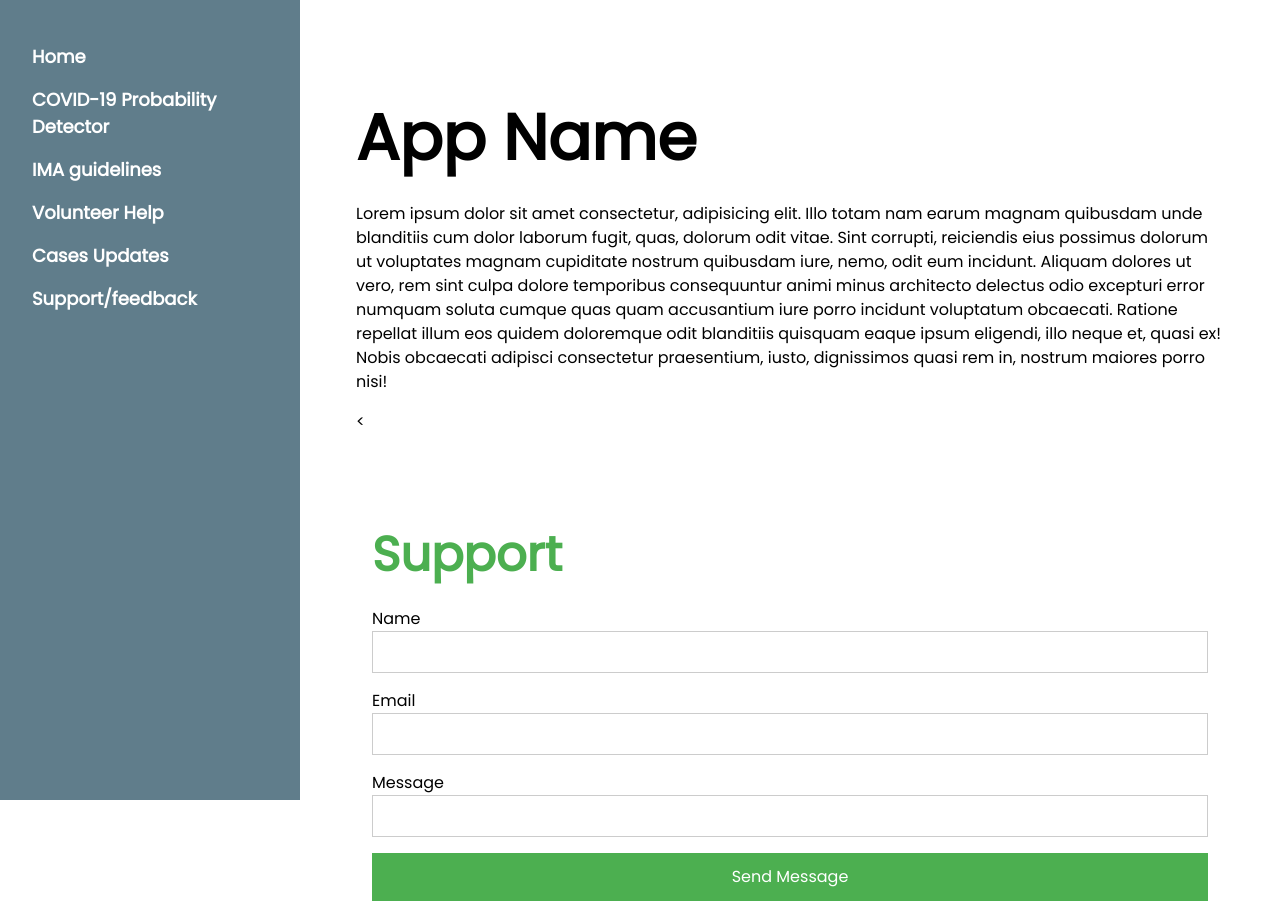
After one commit to Ayushparikh-code/HackCovid, a Flask app: template templates/home.html in a window 1280 px wide. The commit adds this page. Run offline with Flask 2, Linux system fonts and the light colour scheme; the template is opened without the code that fills it, so the values that code supplies are empty; parts of the project's set-up code (start-up, migrations or seed data) failed here and were passed over.

Commit message:
added homepage layout

```diff
--- /dev/null
+++ b/templates/home.html
@@ -0,0 +1,141 @@
+<!DOCTYPE html>
+<html lang="en">
+<title>HackCovid</title>
+<meta charset="UTF-8">
+<meta name="viewport" content="width=device-width, initial-scale=1">
+<link rel="stylesheet" href="https://www.w3schools.com/w3css/4/w3.css">
+<link rel="stylesheet" href="https://fonts.googleapis.com/css?family=Poppins">
+<style>
+    body,
+    h1,
+    h2,
+    h3,
+    h4,
+    h5 {
+        font-family: "Poppins", sans-serif
+    }
+
+    body {
+        font-size: 16px;
+    }
+
+    .w3-half img {
+        margin-bottom: -6px;
+        margin-top: 16px;
+        opacity: 0.8;
+        cursor: pointer
+    }
+
+    .w3-half img:hover {
+        opacity: 1
+    }
+</style>
+
+<body>
+
+    <!-- Sidebar/menu -->
+    <nav class="w3-sidebar w3-blue-gray w3-collapse w3-top w3-large w3-padding"
+        style="z-index:3;width:300px;font-weight:bold;" id="mySidebar"><br>
+        <a href="javascript:void(0)" onclick="w3_close()" class="w3-button w3-hide-large w3-display-topleft"
+            style="width:100%;font-size:22px">Close Menu</a>
+
+        <div class="w3-bar-block">
+            <a href="#" onclick="w3_close()" class="w3-bar-item w3-button w3-hover-green">Home</a>
+            <a href="index.html" onclick="w3_close()" class="w3-bar-item w3-button w3-hover-green">COVID-19 Probability
+                Detector</a>
+            <a href="#ima" onclick="w3_close()" class="w3-bar-item w3-button w3-hover-green">IMA guidelines</a>
+            <a href="#help" onclick="w3_close()" class="w3-bar-item w3-button w3-hover-green">Volunteer Help</a>
+            <a href="#cases updates" onclick="w3_close()" class="w3-bar-item w3-button w3-hover-green">Cases Updates</a>
+            <a href="#support" onclick="w3_close()" class="w3-bar-item w3-button w3-hover-green">Support/feedback</a>
+        </div>
+    </nav>
+
+    <!-- Top menu on small screens -->
+    <header class="w3-container w3-top w3-hide-large w3-red w3-xlarge w3-padding">
+        <a href="javascript:void(0)" class="w3-button w3-red w3-margin-right" onclick="w3_open()">☰</a>
+        <span>Login</span>
+    </header>
+
+    <!-- Overlay effect when opening sidebar on small screens -->
+    <div class="w3-overlay w3-hide-large" onclick="w3_close()" style="cursor:pointer" title="close side menu"
+        id="myOverlay"></div>
+
+    <!-- !PAGE CONTENT! -->
+    <div class="w3-main" style="margin-left:340px;margin-right:40px">
+
+        <!-- Header -->
+        <div class="w3-container" style="margin-top:80px" id="showcase">
+            <h1 class="w3-jumbo"><b>App Name</b></h1>
+
+
+
+            <div>
+                <p>
+
+                    Lorem ipsum dolor sit amet consectetur, adipisicing elit. Illo totam nam earum magnam quibusdam unde
+                    blanditiis cum dolor laborum fugit, quas, dolorum odit vitae. Sint corrupti, reiciendis eius
+                    possimus dolorum ut voluptates magnam cupiditate nostrum quibusdam iure, nemo, odit eum incidunt.
+                    Aliquam dolores ut vero, rem sint culpa dolore temporibus consequuntur animi minus architecto
+                    delectus odio excepturi error numquam soluta cumque quas quam accusantium iure porro incidunt
+                    voluptatum obcaecati. Ratione repellat illum eos quidem doloremque odit blanditiis quisquam eaque
+                    ipsum eligendi, illo neque et, quasi ex! Nobis obcaecati adipisci consectetur praesentium, iusto,
+                    dignissimos quasi rem in, nostrum maiores porro nisi!
+                </p>
+
+
+            </div>
+
+<
+
+            <!-- Contact -->
+            <div class="w3-container" id="contact" style="margin-top:75px">
+                <h1 class="w3-xxxlarge w3-text-green"><b>Support</b></h1>
+
+
+                <form action="/action_page.php" target="_blank">
+                    <div class="w3-section">
+                        <label>Name</label>
+                        <input class="w3-input w3-border" type="text" name="Name" required>
+                    </div>
+                    <div class="w3-section">
+                        <label>Email</label>
+                        <input class="w3-input w3-border" type="text" name="Email" required>
+                    </div>
+                    <div class="w3-section">
+                        <label>Message</label>
+                        <input class="w3-input w3-border" type="text" name="Message" required>
+                    </div>
+                    <button type="submit" class="w3-button w3-block w3-padding-large w3-green w3-margin-bottom">Send
+                        Message</button>
+                </form>
+            </div>
+
+            <!-- End page content -->
+        </div>
+
+
+
+        <script>
+            // Script to open and close sidebar
+            function w3_open() {
+                document.getElementById("mySidebar").style.display = "block";
+                document.getElementById("myOverlay").style.display = "block";
+            }
+
+            function w3_close() {
+                document.getElementById("mySidebar").style.display = "none";
+                document.getElementById("myOverlay").style.display = "none";
+            }
+
+            // Modal Image Gallery
+            function onClick(element) {
+                document.getElementById("img01").src = element.src;
+                document.getElementById("modal01").style.display = "block";
+                var captionText = document.getElementById("caption");
+                captionText.innerHTML = element.alt;
+            }
+        </script>
+
+</body>
+
+</html>
--- a/templates/index.html
+++ b/templates/index.html
@@ -53,7 +53,7 @@
         <div class="collapse navbar-collapse" id="navbarSupportedContent">
           <ul class="navbar-nav mr-auto">
             <li class="nav-item active">
-              <a class="nav-link" href="/">Home <span class="sr-only">(current)</span></a>
+              <a class="nav-link" href="home.html">Home <span class="sr-only">(current)</span></a>
             </li>
           </ul>
         </div>
```
